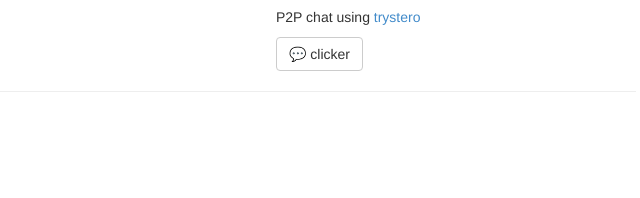
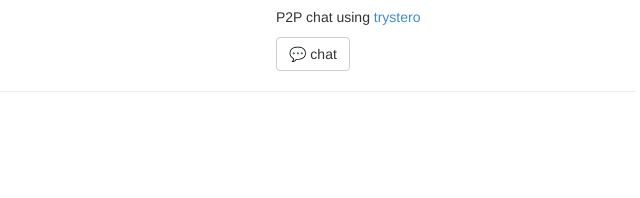
Before and after one commit to borsna/borsna.github.io, a plain HTML site: page index.html in a window 1280 px wide. Shown: the part 616-814 px from the top of the page, 574-1214 px from the left. Drawn offline with Linux system fonts and the light colour scheme.

Commit message:
fix: label for chat

```diff
--- a/index.html
+++ b/index.html
@@ -122,7 +122,7 @@
             <div class="col-md-4">
                 <h2>Chat</h2>
                 <p>P2P chat using <a href="https://github.com/dmotz/trystero">trystero</a></p>
-                <a class="btn btn-default" href="chat">💬 clicker</a>
+                <a class="btn btn-default" href="chat">💬 chat</a>
             </div>
 
         </div>
```
